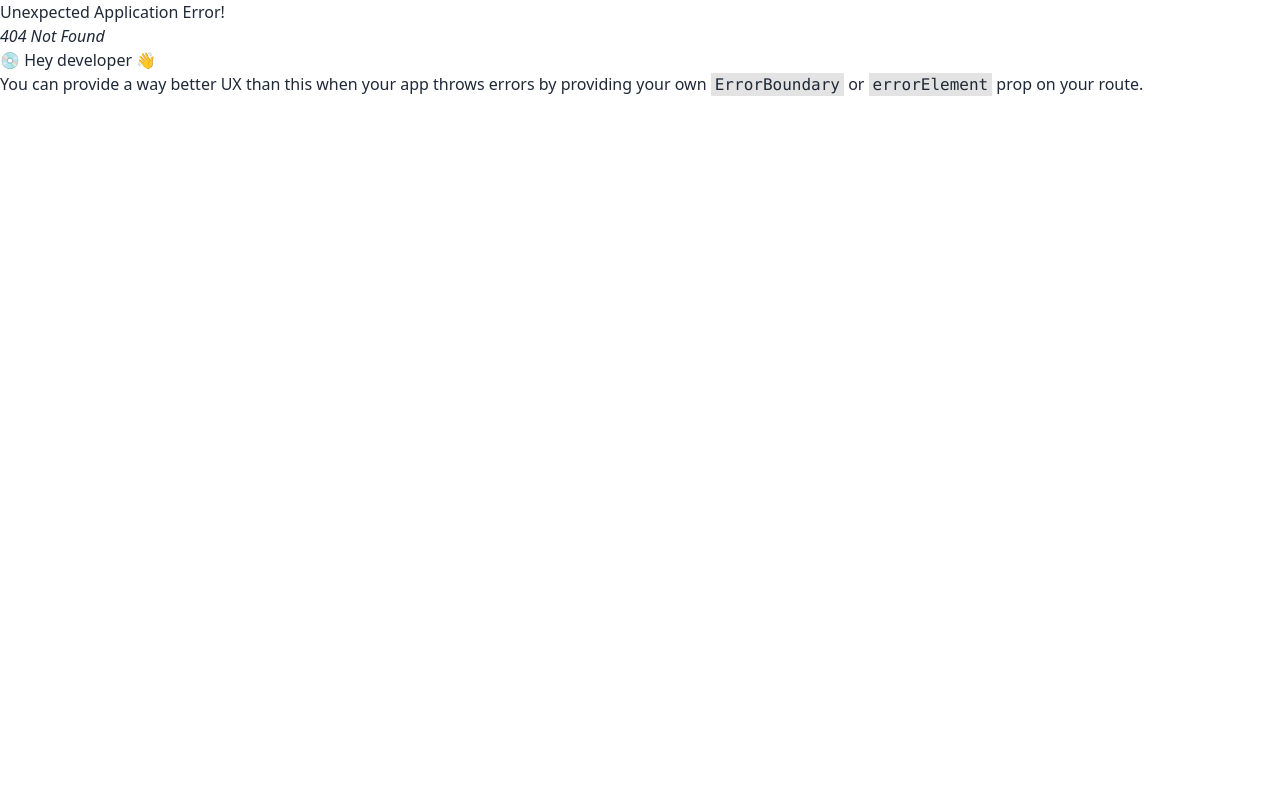
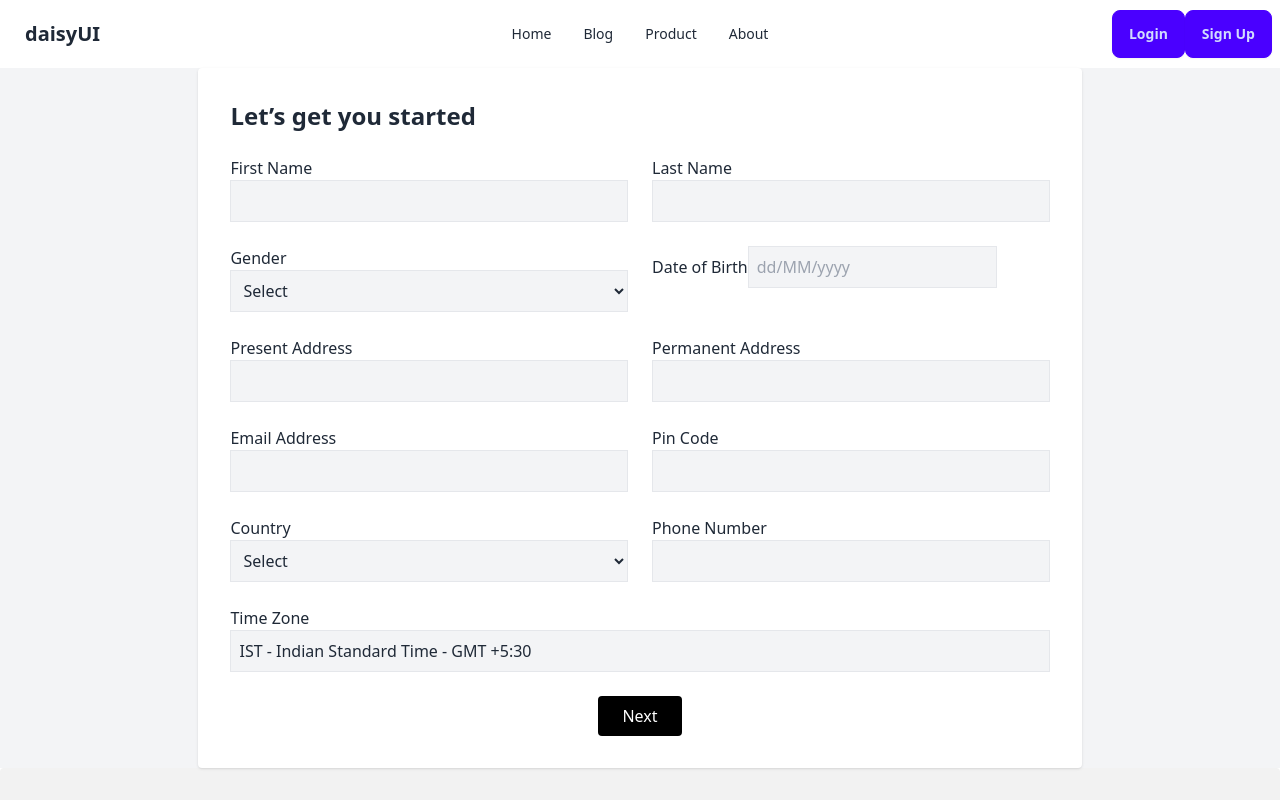
Before and after one commit to sovon-halder/E-commerce, a React (Vite) app: page /signUp in a window 1280 px wide. Before the commit this address had no page. Shown: the top 800 px of the page. Built offline with nearby package versions, Linux system fonts and the light colour scheme.

Commit message:
login page and signup page design

```diff
--- a/package.json
+++ b/package.json
@@ -11,6 +11,7 @@
   },
   "dependencies": {
     "react": "^18.3.1",
+    "react-datepicker": "^8.4.0",
     "react-dom": "^18.3.1",
     "react-icons": "^5.5.0",
     "react-router-dom": "^7.0.1"
--- a/src/components/shared/Header.jsx
+++ b/src/components/shared/Header.jsx
@@ -42,7 +42,7 @@ export default function Header(){
   </div>
   <div className="navbar-end">
   <a href="/login" className="btn btn-primary">Login</a>
-     <a className="btn btn-primary">Sign Up</a>
+  <a href="/signUp" className="btn btn-primary">Sign Up</a>
   </div>
 </div>
 </header>
--- a/src/login-Signup/login.jsx
+++ b/src/login-Signup/login.jsx
@@ -1,39 +1,79 @@
-export default function Login() {
-    return (
+
+import { FaFacebookF, FaTwitter, FaLinkedinIn, FaYoutube, FaEnvelope, FaPhone, FaMapMarkerAlt, FaArrowLeft } from "react-icons/fa";
+import { Link } from 'react-router-dom';
+
+
+export default function Login(){
+    return(
         <div>
 
-<div className="hero bg-base-200 min-h-screen">
-  <div className="hero-content flex-col lg:flex-row-reverse">
-    <div className="text-center lg:text-left">
-      <h1 className="text-5xl font-bold">Login</h1>
-      <p className="py-6">
-        Provident cupiditate voluptatem et in. Quaerat fugiat ut assumenda excepturi exercitationem
-        quasi. In deleniti eaque aut repudiandae et a id nisi.
-      </p>
-    </div>
-    <div className="card bg-base-100 w-full max-w-sm shrink-0 shadow-2xl">
-      <div className="card-body">
-        <fieldset className="fieldset">
-          <label className="label">Enter email</label>
-          <input type="email" className="input" placeholder="Email" />
-          <label className="label">Enter password</label>
-          <input type="password" className="input" placeholder="Password" />
-          <div><a className="link link-hover">Forgot password?</a>
+    <div className="min-h-screen bg-gray-100 flex items-center justify-center px-4 py-8">
+      <div className="bg-white rounded-3xl shadow-xl w-full max-w-6xl flex overflow-hidden">
 
-          <p>Don't have an account? <a className="link">Register</a></p>
+        {/* Left Panel */}
+        <div className="bg-gray-50 p-8 w-full max-w-md border-r border-gray-200 flex flex-col justify-between">
+          <div>
+            <h2 className="text-xl font-semibold mb-4">Chat with us</h2>
+            <p className="text-sm text-gray-500 mb-6">Speak to our friendly team via live chat.</p>
 
+            <ul className="space-y-4 text-sm text-gray-600">
+              <li className="flex items-center gap-2"><FaEnvelope /> <a href="#">Shoot us an email</a></li>
+              <li className="flex items-center gap-2"><FaTwitter /> <a href="#">Message us on Twitter</a></li>
+            </ul>
+
+            <h3 className="mt-10 text-lg font-semibold">Call us</h3>
+            <p className="text-sm text-gray-500">Call our team Mon–Fri from 8am to 5pm.</p>
+            <p className="mt-1 font-medium text-gray-700"><FaPhone className="inline mr-1" /> +1 (555) 000-0000</p>
+
+            <h3 className="mt-10 text-lg font-semibold">Visit us</h3>
+            <ul className="text-sm text-gray-700 space-y-1 mt-1">
+              <li className="flex items-start gap-2"><FaMapMarkerAlt className="mt-1" /> 100 Smith Street, Collingwood VIC 3066</li>
+              <li className="flex items-start gap-2"><FaMapMarkerAlt className="mt-1" /> 128 Clarence Street, Sydney NSW 2000</li>
+            </ul>
           </div>
-          <button className="btn btn-neutral mt-6">Login</button>
 
-          <button className="btn bg-white text-black border-[#e5e5e5]">
-  <svg aria-label="Google logo" width="11" height="10" xmlns="http://www.w3.org/2000/svg" viewBox="0 0 512 512"><g><path d="m0 0H512V512H0" fill="#fff"></path><path fill="#34a853" d="M153 292c30 82 118 95 171 60h62v48A192 192 0 0190 341"></path><path fill="#4285f4" d="m386 400a140 175 0 0053-179H260v74h102q-7 37-38 57"></path><path fill="#fbbc02" d="m90 341a208 200 0 010-171l63 49q-12 37 0 73"></path><path fill="#ea4335" d="m153 219c22-69 116-109 179-50l55-54c-78-75-230-72-297 55"></path></g></svg>
-  Login with Google
-</button>
-        </fieldset>
+          {/* Social Icons */}
+          <div className="flex space-x-4 mt-10">
+            <a href="#"><FaFacebookF /></a>
+            <a href="#"><FaTwitter /></a>
+            <a href="#"><FaLinkedinIn /></a>
+            <a href="#"><FaYoutube /></a>
+          </div>
+        </div>
+
+        {/* Right Form */}
+        <div className="p-10 w-full flex flex-col justify-center">
+          <div className="mb-8 text-center">
+            <div className="mx-auto mb-4 w-12 h-12 bg-gradient-to-br from-pink-500 to-purple-500 rounded-full" />
+            <h2 className="text-2xl font-semibold">How do we get in touch?</h2>
+            <p className="text-gray-500 text-sm mt-1">Leave us your details and we’ll reach out within 24 hours!</p>
+          </div>
+
+          <form className="space-y-4">
+            <div className="flex gap-4">
+              <input type="text" placeholder="First name" className="w-1/2 px-4 py-2 border rounded-md focus:outline-none bg-gray-200" />
+              <input type="text" placeholder="Last name" className="w-1/2 px-4 py-2 border rounded-md focus:outline-none bg-gray-200" />
+            </div>
+            <input type="email" placeholder="Enter email" className="w-full px-4 py-2 border rounded-md focus:outline-none bg-gray-200" />
+            <div className="flex">
+
+              <input type="password" placeholder="password" className="w-full px-4 py-2 border-t border-b border-r rounded-r-md focus:outline-none bg-gray-200" />
+            </div>
+            <textarea placeholder="Leave us a message..." className="bg-gray-200 w-full px-4 py-2 border rounded-md resize-none focus:outline-none h-32"></textarea>
+            <div>
+                <p>Don't have an account? <Link to="/src/login-Signup/signUp.jsx" className="link">Register</Link></p>
+            </div>
+
+            <div className="flex justify-between items-center">
+              <button type="button" className="flex items-center text-sm text-gray-600"><FaArrowLeft className="mr-1" /> Go back</button>
+              <button type="submit" className="px-6 py-2 bg-black text-white rounded-md">Finish</button>
+            </div>
+          </form>
+        </div>
       </div>
     </div>
-  </div>
-</div>
-    </div>
+
+
+        </div>
     )
 }
--- a/src/login-Signup/sign-up.jsx
+++ /dev/null
@@ -1,5 +0,0 @@
-export default function sign-up(){
-    return(
-        <p>hello</p>
-    )
-}
--- /dev/null
+++ b/src/login-Signup/signUp.jsx
@@ -0,0 +1,217 @@
+
+import  { useState } from "react";
+import DatePicker from "react-datepicker";
+import "react-datepicker/dist/react-datepicker.css";
+
+
+
+const  SignUp=()=> {
+
+
+
+  const [formData, setFormData] = useState({
+    firstName: "",
+    lastName: "",
+    gender: "",
+    parentName: "",
+    email: "",
+    pinCode: "",
+    dob: null,
+    country: "",
+    phone: "",
+    timeZone: "IST - Indian Standard Time - GMT +5:30",
+  });
+
+  const [errors, setErrors] = useState({});
+
+  const handleChange = (e) => {
+    const { name, value } = e.target;
+    setFormData((prev) => ({ ...prev, [name]: value }));
+  };
+
+  const handleDateChange = (date) => {
+    setFormData((prev) => ({ ...prev, dob: date }));
+  };
+
+  const validate = () => {
+    const newErrors = {};
+    if (!formData.firstName) newErrors.firstName = "Required";
+    if (!formData.lastName) newErrors.lastName = "Required";
+    if (!formData.gender) newErrors.gender = "Required";
+    if (!formData.dob) newErrors.dob = "Required";
+    if (!formData.parentName) newErrors.parentName = "Required";
+    if (!formData.email) newErrors.email = "Required";
+    if (!formData.pinCode) newErrors.pinCode = "Required";
+    if (!formData.country) newErrors.country = "Required";
+    if (!formData.phone) newErrors.phone = "Required";
+    setErrors(newErrors);
+    return Object.keys(newErrors).length === 0;
+  };
+
+  const handleSubmit = (e) => {
+    e.preventDefault();
+    if (validate()) {
+      console.log("Form Data Submitted:", formData);
+    }
+  };
+
+    // Render the component
+
+  return (
+  <div className=" bg-gray-100 flex ">
+
+  <form
+      onSubmit={handleSubmit}
+      className="max-w-4xl mx-auto p-8 bg-white rounded shadow"
+    >
+      <h2 className="text-2xl font-semibold mb-6">Let’s get you started</h2>
+      <div className="grid grid-cols-1 md:grid-cols-2 gap-6">
+        <div>
+          <label>First Name</label>
+          <input
+            type="text"
+            name="firstName"
+            value={formData.firstName}
+            onChange={handleChange}
+            className="w-full border p-2 bg-gray-100"
+          />
+          {errors.firstName && <p className="text-red-500 text-sm">{errors.firstName}</p>}
+        </div>
+
+        <div>
+          <label>Last Name</label>
+          <input
+            type="text"
+            name="lastName"
+            value={formData.lastName}
+            onChange={handleChange}
+            className="w-full border p-2 bg-gray-100"
+          />
+          {errors.lastName && <p className="text-red-500 text-sm">{errors.lastName}</p>}
+        </div>
+
+        <div>
+          <label>Gender</label>
+          <select
+            name="gender"
+            value={formData.gender}
+            onChange={handleChange}
+            className="w-full border p-2 bg-gray-100"
+          >
+            <option value="">Select</option>
+            <option value="male">Male</option>
+            <option value="female">Female</option>
+          </select>
+          {errors.gender && <p className="text-red-500 text-sm">{errors.gender}</p>}
+        </div>
+
+        <div>
+          <label>Date of Birth</label>
+          <DatePicker
+            selected={formData.dob}
+            onChange={handleDateChange}
+            dateFormat="dd/MM/yyyy"
+            placeholderText="dd/MM/yyyy"
+            className="w-full border p-2 bg-gray-100"
+          />
+          {errors.dob && <p className="text-red-500 text-sm">Please enter date of birth</p>}
+        </div>
+
+        <div>
+          <label>Present Address</label>
+          <input
+            type="text"
+            name="PreAddress"
+            value={formData.parentName}
+            onChange={handleChange}
+            className="w-full border p-2 bg-gray-100"
+          />
+          {errors.parentName && <p className="text-red-500 text-sm">{errors.parentName}</p>}
+        </div>
+
+        <div>
+          <label>Permanent Address</label>
+          <input
+            type="text"
+            name="perAddress"
+            onChange={handleChange}
+            className="w-full border p-2 bg-gray-100"
+          />
+        </div>
+
+        <div>
+          <label>Email Address</label>
+          <input
+            type="email"
+            name="email"
+            value={formData.email}
+            onChange={handleChange}
+            className="w-full border p-2 bg-gray-100"
+          />
+          {errors.email && <p className="text-red-500 text-sm ">{errors.email}</p>}
+        </div>
+
+        <div>
+          <label>Pin Code</label>
+          <input
+            type="text"
+            name="pinCode"
+            value={formData.pinCode}
+            onChange={handleChange}
+            className="w-full border p-2 bg-gray-100"
+          />
+          {errors.pinCode && <p className="text-red-500 text-sm  bg-gray-100">{errors.pinCode}</p>}
+        </div>
+
+        <div>
+          <label>Country</label>
+          <select
+            name="country"
+            value={formData.country}
+            onChange={handleChange}
+            className="w-full border p-2  bg-gray-100"
+          >
+            <option value="">Select</option>
+            <option value="India">India</option>
+            <option value="USA">USA</option>
+          </select>
+          {errors.country && <p className="text-red-500 text-sm">{errors.country}</p>}
+        </div>
+
+        <div>
+          <label>Phone Number</label>
+          <input
+            type="tel"
+            name="phone"
+            value={formData.phone}
+            onChange={handleChange}
+            className="w-full border p-2  bg-gray-100"
+          />
+          {errors.phone && <p className="text-red-500 text-sm">{errors.phone}</p>}
+        </div>
+
+        <div className="md:col-span-2">
+          <label>Time Zone</label>
+          <input
+            type="text"
+            name="timeZone"
+            value={formData.timeZone}
+            disabled
+            className="w-full border p-2 bg-gray-100"
+          />
+        </div>
+      </div>
+
+      <div className="mt-6 text-center">
+        <button type="submit" className="bg-black text-white px-6 py-2 rounded">
+          Next
+        </button>
+      </div>
+    </form>
+
+  </div>
+  );
+
+};
+
+export default SignUp;
--- a/src/routes/Routes.jsx
+++ b/src/routes/Routes.jsx
@@ -5,6 +5,8 @@ import Blog from "../components/static/Blog.jsx";
 import Product from "../components/static/Product.jsx";
 import About from "../components/static/About.jsx";
 import Login from "../login-Signup/login.jsx";
+import Signup from "../login-Signup/signUp.jsx";
+
 
 
 
@@ -34,8 +36,8 @@ const router = createBrowserRouter([
             element:<Login/>,
          },
          {
-          path:"/sign-up",
-          element:<sign-up/>,
+          path:"/signUp",
+          element:<Signup/>,
          },
 
 
```
Also changed, not shown: 1 other file (tests, documents, lock files or other folders).
